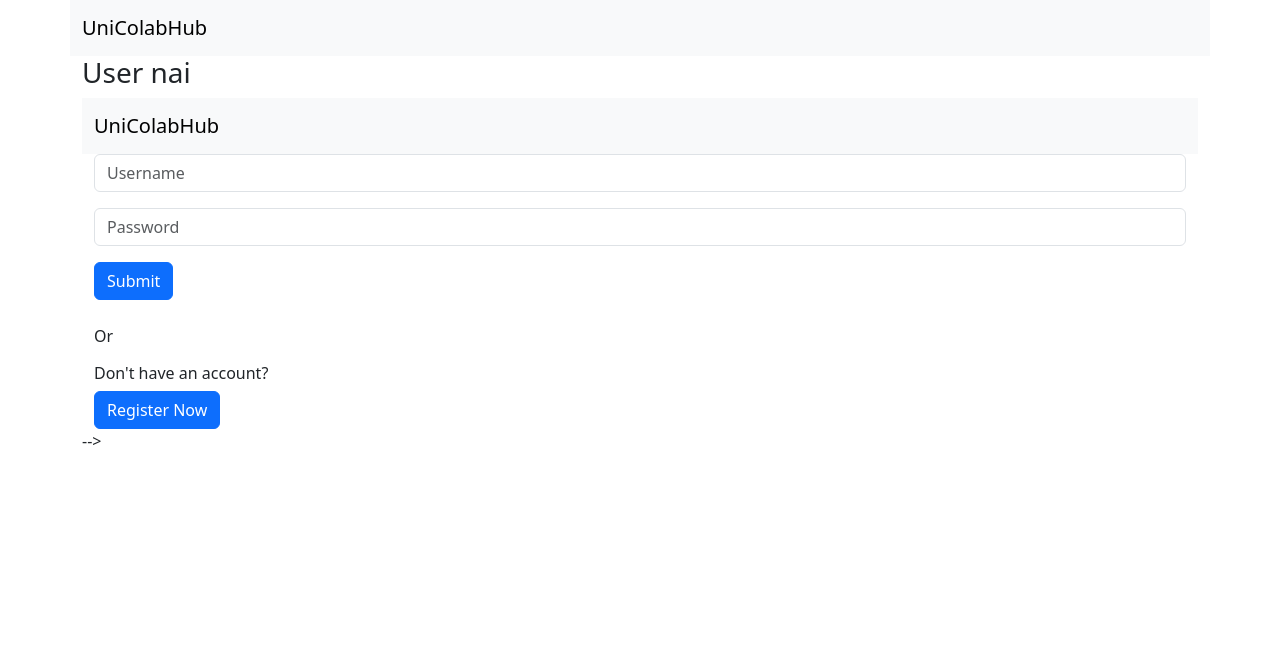
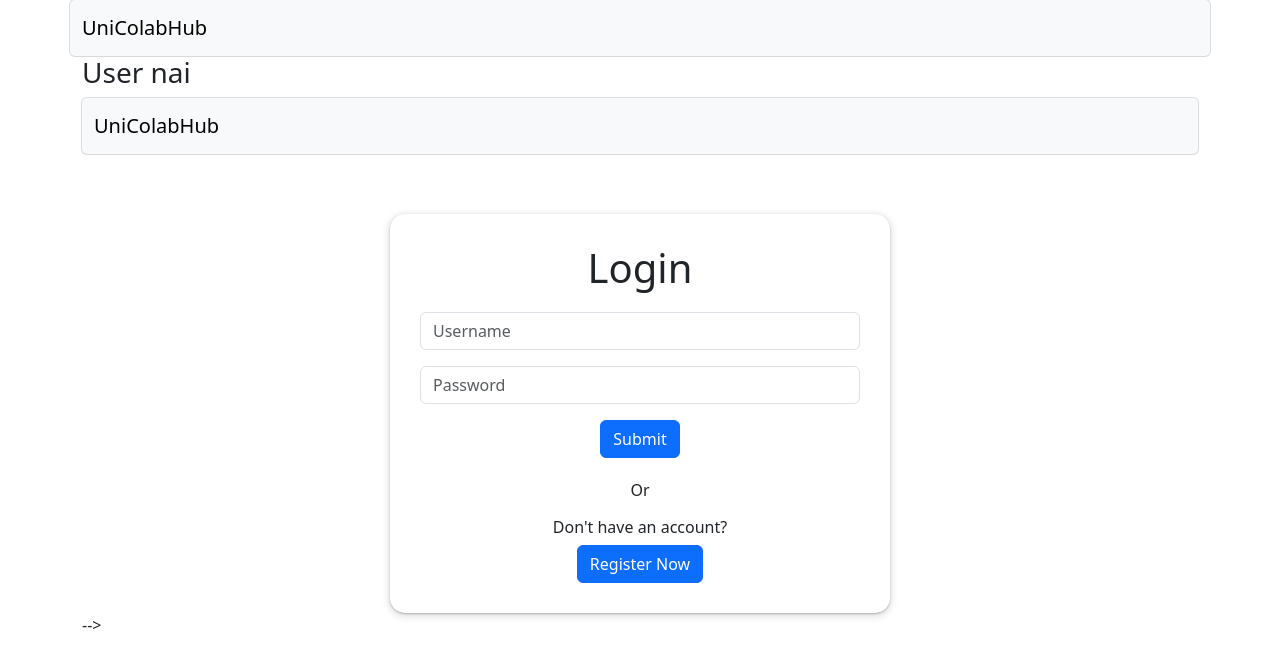
Before and after one commit to AshF000/test-unicolabhub, a Django app: template templates/home.html in a window 1280 px wide. Shown: the top 668 px of the page. Run offline with Django 5.2, Linux system fonts and the light colour scheme; the template is opened without the code that fills it, so the values that code supplies are empty.

Commit message:
u can pull

```diff
--- a/templates/navbar.html
+++ b/templates/navbar.html
@@ -1,4 +1,5 @@
-<nav class="container navbar navbar-expand-lg bg-body-tertiary">
+<nav class="container navbar navbar-expand-lg bg-body-tertiary"
+     style="box-shadow: rgba(0, 0, 0, 0.02) 0px 1px 3px 0px, rgba(27, 31, 35, 0.15) 0px 0px 0px 1px; border-radius: 5px;">
     <div class="container-fluid">
         <a class="navbar-brand" href="{% url 'home' %}">UniColabHub</a>
         <button class="navbar-toggler" type="button" data-bs-toggle="collapse" data-bs-target="#navbarSupportedContent"
--- a/user/templates/user/login_form.html
+++ b/user/templates/user/login_form.html
@@ -5,8 +5,12 @@
 {% endblock %}
 
 {% block content %}
-<div class="container">
-<form method="POST" action="{% url 'user:login_user' %}">
+<div class="container"
+     style="margin-top: 60px; max-width: 500px; box-shadow: rgba(60, 64, 67, 0.3) 0px 1px 2px 0px, rgba(60, 64, 67, 0.15) 0px 2px 6px 2px; padding: 30px; border-radius: 15px;">
+
+    <h1 style="text-align:center;">Login</h1>
+
+    <form method="POST" action="{% url 'user:login_user' %}" style="margin-top: 20px;">
         {% csrf_token %}
         <div class="mb-3">
             <input type="text" class="form-control" name="username" placeholder="Username" required>
@@ -14,7 +18,12 @@
         <div class="mb-3">
             <input type="password" class="form-control" name="password" placeholder="Password" required>
         </div>
+        <div style="text-align: center;">
             <button type="submit" class="btn btn-primary">Submit</button>
+            <p style="margin-top: 20px;">Or</p>
+            <h6>Don't have an account?</h6>
+            <a href="{% url 'user:register_user' %}" class="btn btn-primary">Register Now</a>
+        </div>
 
         <!--    login error message-->
         {% if messages %}
@@ -31,10 +40,7 @@
         {% endif %}
 
     </form>
-<br>
-<p>Or</p>
-<h6>Don't have an account?</h6>
-<a href="{% url 'user:register_user' %}" class="btn btn-primary">Register Now</a>
+
 </div>
 
 {% endblock %}
```
Also changed, not shown: user/templates/user/user_profile.html (+30 -13 lines). Lines whose indentation alone changed are shown as unchanged.
